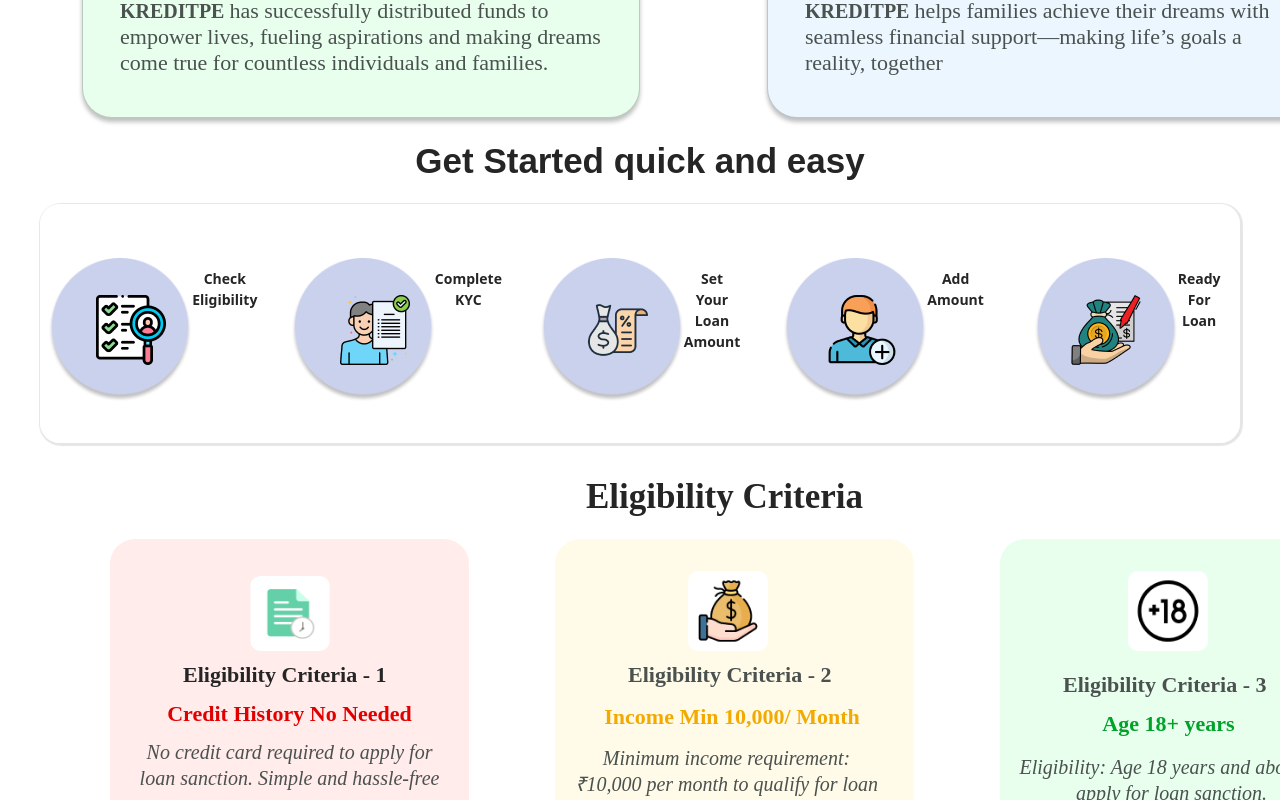
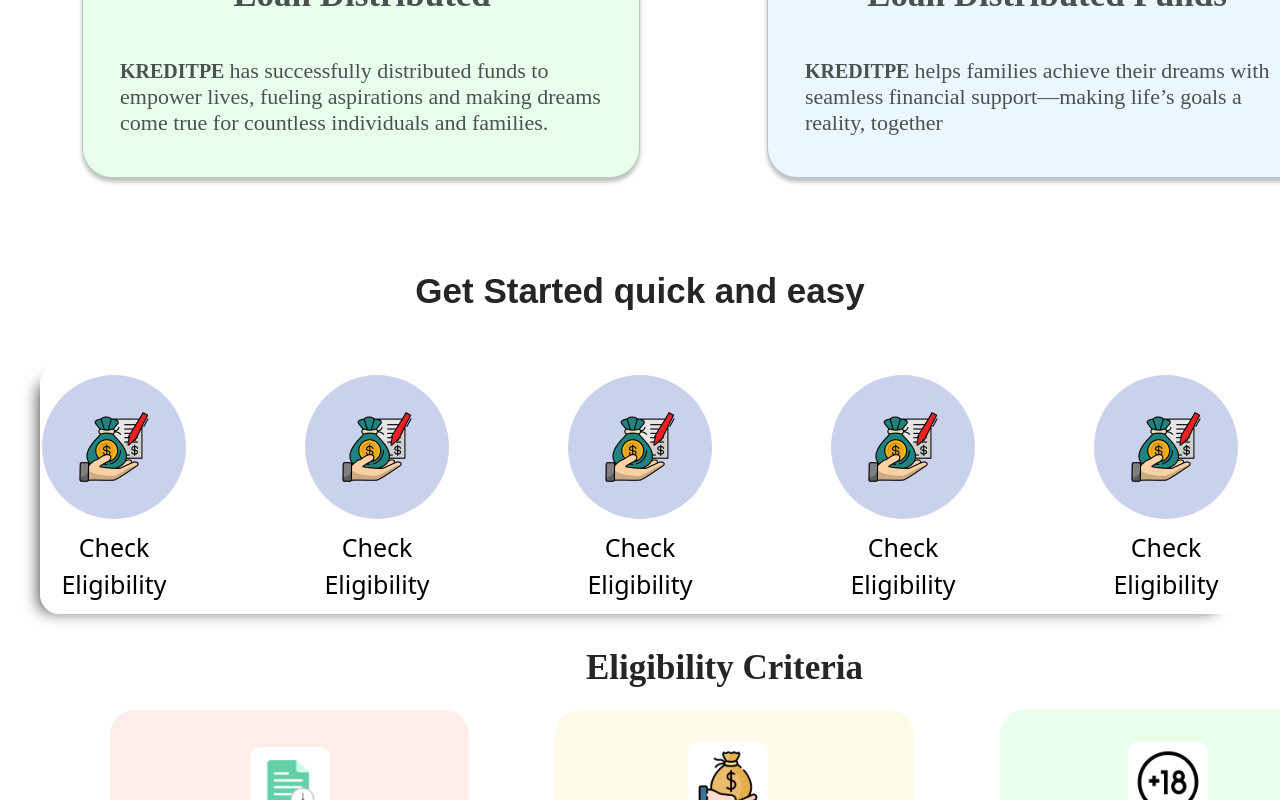
Before and after one commit to Vijaysharmagpj/Client_Project, a React (Create React App) app: page / in a window 1280 px wide. Shown: the part 1780-2580 px from the top of the page. Built offline with nearby package versions, Linux system fonts and the light colour scheme.

Commit message:
minor changes

```diff
--- a/src/Component/DocumentReq.css
+++ b/src/Component/DocumentReq.css
@@ -1,7 +1,7 @@
 /* Wrapper styling */
 .wrapper {
     width: 100%; /* Ensures it spans the full container width */
-    height: 46px; /* Fixed height */
+    /* height: 46px;  */
     display: flex; /* Flex for alignment */
     justify-content: center; /* Center horizontally */
     align-items: center; /* Center vertically */
--- a/src/Component/DocumentReq.jsx
+++ b/src/Component/DocumentReq.jsx
@@ -1,5 +1,5 @@
 import React from "react";
-// import "./DocumentReq.css";
+import "./DocumentReq.css";
 import images from "../assets";
 
 const DocumentReq = () => {
--- a/src/Component/Getstart.css
+++ b/src/Component/Getstart.css
@@ -7,6 +7,7 @@
 }
 
 .started {
+  margin-top: 30px;
   width: 467px;
   height: 46px;
   font-family: "DM Sans", sans-serif;
@@ -28,7 +29,8 @@
   flex-wrap: nowrap;
   justify-content: space-around;
   align-items: center;
-    gap: 20px; /* Space between image containers */
+  gap: 20px;
+  /* Space between image containers */
   margin-top: 20px;
   padding-bottom: 40px;
   border-radius: 20px;
@@ -38,9 +40,9 @@
 
 /* Individual image container */
 .image-container {
-    position: relative;
+  /* position: relative;
     text-align: center;
-    width: 144px;
+    width: 144px; */
 }
 
 /* Background image styling */
@@ -67,3 +69,33 @@
   font-weight: bold;
   color: #252525;
 }
+
+._attritubes_container {
+  margin-top: 50px;
+  min-height: 250px;
+  border: 2px solid rgb(255, 255, 255);
+  border-radius: 20px;
+  display: flex;
+  justify-content: space-between;
+  align-items: center;
+  -webkit-box-shadow: -12px 8px 16px -11px rgba(0, 0, 0, 0.75);
+  -moz-box-shadow: -12px 8px 16px -11px rgba(0, 0, 0, 0.75);
+  box-shadow: -12px 8px 16px -11px rgba(0, 0, 0, 0.75);
+}
+
+.circular_bg {
+  height: 144px;
+  width: 144px;
+  background-color: #CAD1ED;
+  display: flex;
+  align-items: center;
+  justify-content: center;
+  border-radius: 50%;
+}
+
+.attribute_container_col_heading {
+  text-align: center;
+  margin-top: 10px;
+  font-size: 25px;
+  font-weight: 600px;
+}
--- a/src/Component/Getstart.jsx
+++ b/src/Component/Getstart.jsx
@@ -10,7 +10,9 @@
           Get Started&nbsp;<span>quick and easy</span>
         </p>
       </div>
-      <div className="container">
+
+
+      {/* <div className="container">
         <div  className="image-container">
         <img className="bg-image" src={images?.bg} alt="bg" />
         <img className="kyc-image" src={images.CheckEligibility} alt="kyc" />
@@ -38,6 +40,41 @@
           <img className="kyc-image" src={images.readyforloan} alt="ready for loan" />
           <p>Ready For Loan</p>
         </div>
+      </div> */}
+
+
+      <div className="_attritubes_container">
+        <div className="_attribute_container_col">
+          <div className="circular_bg">
+             <img src={images.readyforloan} alt="readyforloan"/>
+          </div>
+          <h2 className="attribute_container_col_heading">Check <br /> Eligibility</h2>
+        </div>
+
+         <div className="_attribute_container_col">
+          <div className="circular_bg">
+             <img src={images.readyforloan} alt="readyforloan"/>
+          </div>
+          <h2 className="attribute_container_col_heading">Check <br /> Eligibility</h2>
+        </div>
+        <div className="_attribute_container_col">
+          <div className="circular_bg">
+             <img src={images.readyforloan} alt="readyforloan"/>
+          </div>
+          <h2  className="attribute_container_col_heading">Check <br /> Eligibility</h2>
+        </div>
+        <div className="_attribute_container_col">
+          <div className="circular_bg">
+             <img src={images.readyforloan} alt="readyforloan"/>
+          </div>
+          <h2  className="attribute_container_col_heading">Check <br /> Eligibility</h2>
+        </div>
+        <div className="_attribute_container_col">
+          <div className="circular_bg">
+             <img src={images.readyforloan} alt="readyforloan"/>
+          </div>
+          <h2  className="attribute_container_col_heading">Check  <br />Eligibility</h2>
+        </div>
       </div>
     </>
   );
```
Lines whose indentation alone changed are shown as unchanged.
